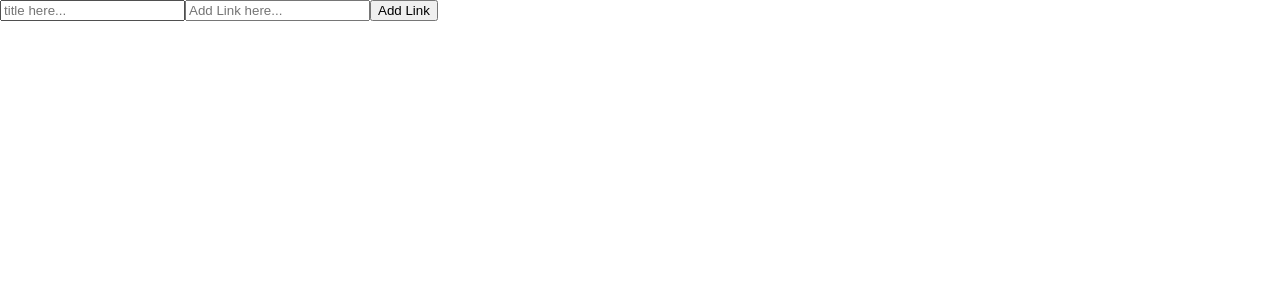
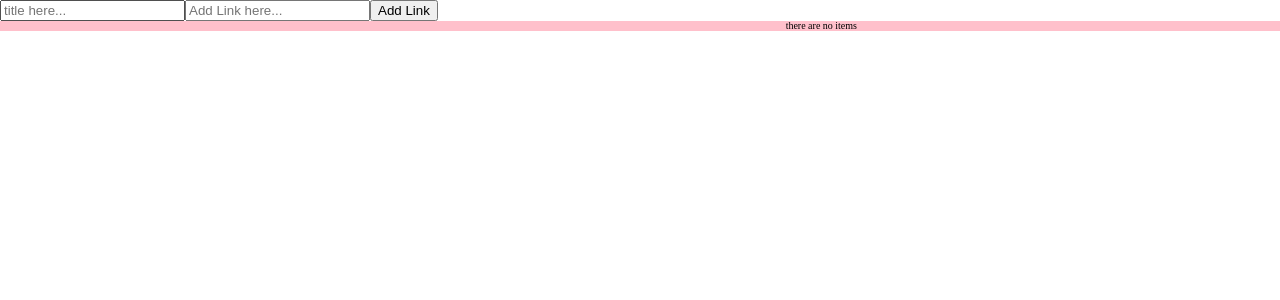
Before and after one commit to thanksgiving-break/MakingYourOwnSite, a React (Create React App) app in the folder sitemaker/: page / in a window 1280 px wide. Shown: the top 300 px of the page. Built offline with nearby package versions, Linux system fonts and the light colour scheme.

Commit message:
fixed a minor bug with state

```diff
--- a/sitemaker/src/App.js
+++ b/sitemaker/src/App.js
@@ -8,18 +8,10 @@ import Header from "./Header";
 const dummyData = {
   headerStyle: null,
   titleInput: "",
-  title: [],
   linksInput: "",
   links: [],
   sectionstyle: null,
   photos: [],
-  // photos: [{ photo: "" }, { photo: "" }, { photo: "" }, { photo: "" }],
-  // sections: [
-  //   { section: "" },
-  //   { section: "" },
-  //   { section: "" },
-  //   { section: "" },
-  // ],
   sections: [],
   footerStyle: null,
   contactAndTitle: "",
@@ -29,34 +21,42 @@ const dummyData = {
   icons: [{ iconImage: "", iconName: "" }],
   copyRights: "" /*function that gets the date of that year */,
 };
-// concat
 
 function App() {
   const [data, setData] = useState(dummyData);
 
   function addingLinks(e) {
+    // e.preventDefault();
     if (data.linksInput.length <= 2) return;
     const newArr = data.links.concat({ link: data.linksInput });
-    setData({ linksInput: "", links: newArr });
+    setData({ ...data, linksInput: "", links: newArr });
   }
 
   console.log(data);
   return (
     <div className="App">
+      <form
+        onSubmit={(e) => {
+          e.preventDefault();
+        }}
+      >
         <input
           placeholder="title here..."
-        value={data.title}
-        onChange={(e) => setData({ ...data, title: e.target.value })}
+          value={data.titleInput}
+          onChange={(e) => setData({ ...data, titleInput: e.target.value })}
         />
+
         <input
           placeholder="Add Link here..."
           value={data.linksInput}
           onChange={(e) => setData({ ...data, linksInput: e.target.value })}
         />
+
         <button onClick={addingLinks}>Add Link</button>
+      </form>
       {/* <Form /> */}
 
-      <Header title={data.title} links={data.links} />
+      <Header data={data} />
 
       {/* <Body photos={dummyData.photos} sections={dummyData.sections} /> */}
 
--- a/sitemaker/src/Header.js
+++ b/sitemaker/src/Header.js
@@ -2,21 +2,24 @@ import React from "react";
 // import "./css/index.css";
 
 function Header(props) {
-  const filteredLinks = props.links.filter((item) => {
-    return item.link !== "";
-  });
-
+  console.log(props, "this is the header");
+  const linkArray = props.data.links;
+  // console.log(linkArray[0].link);
   return (
     <div className="head">
-      <h1>{props.title}</h1>
+      <h1>{props.data.titleInput}</h1>
       <nav>
-        {filteredLinks.map((item, index) => {
-          return (
-            <a href=".#" key={index}>
-              {item.link}
-            </a>
-          );
-        })}
+        {linkArray.length !== 0 ? (
+          linkArray.map((item, index) => {
+            return (
+              <a href=".#" key={index}>
+                {item.link}
+              </a>
+            );
+          })
+        ) : (
+          <p>there are no items</p>
+        )}
       </nav>
     </div>
   );
```
Lines whose indentation alone changed are shown as unchanged.
